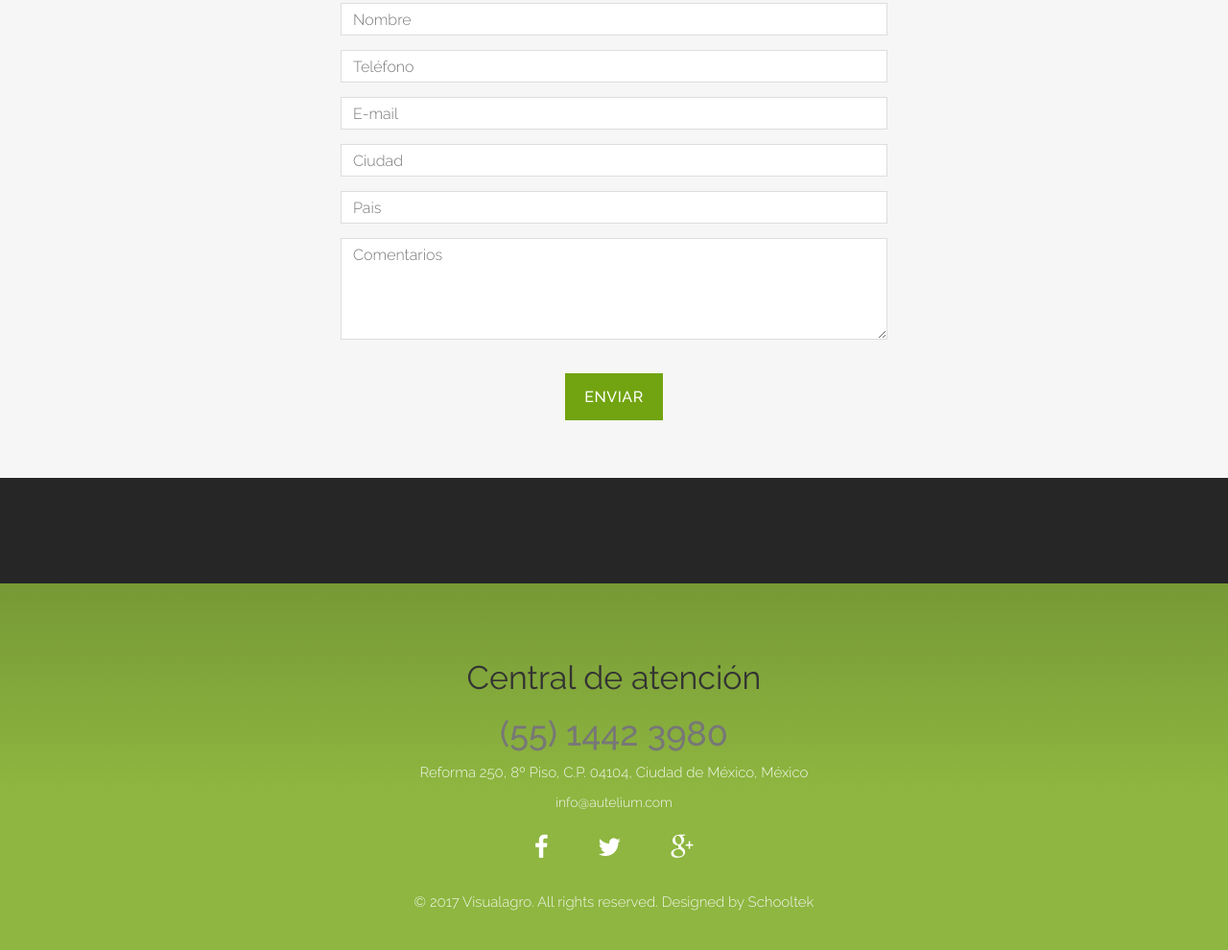
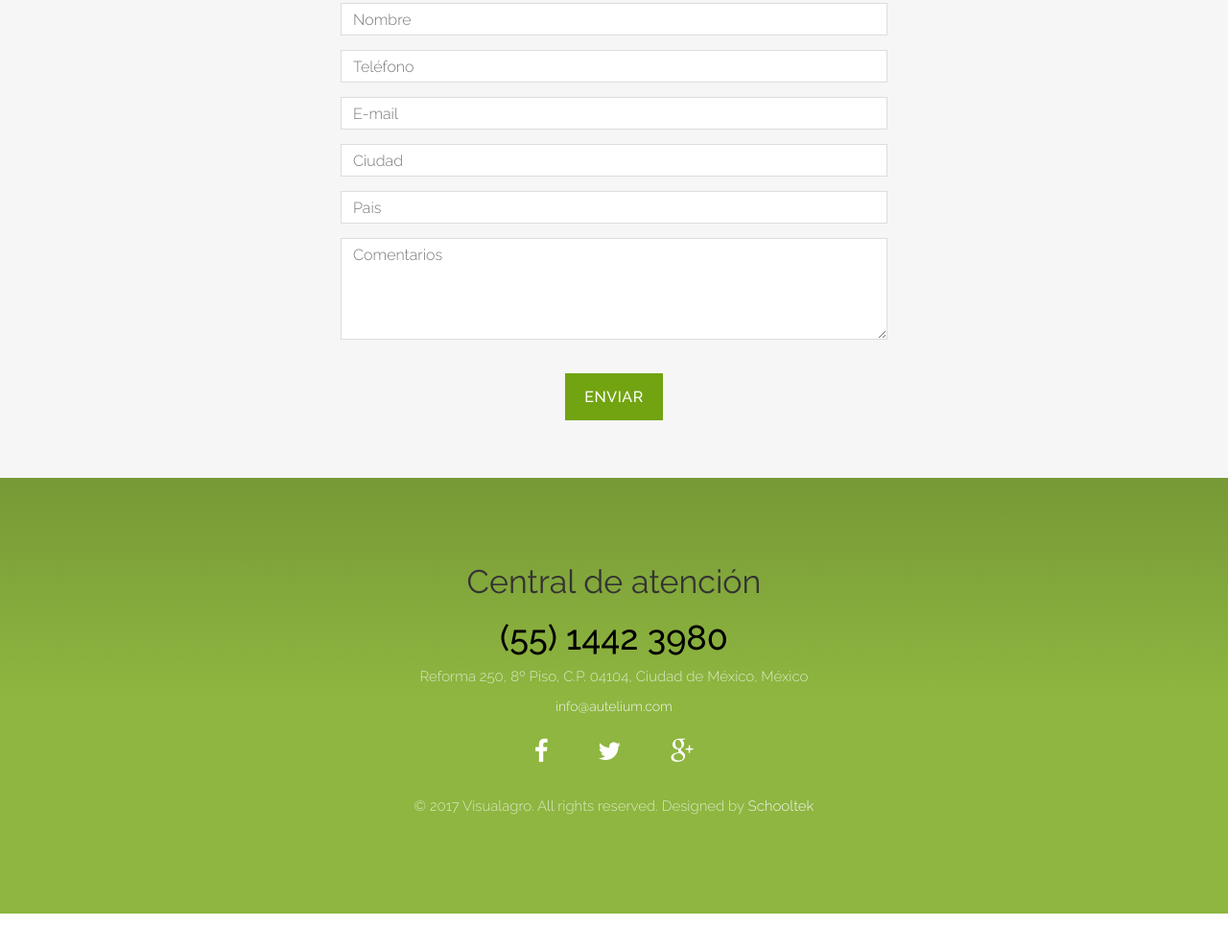
Before and after one commit to DiegoMatus/visualagro, a plain HTML site: page index.html in a window 1280 px wide. Shown: the part 2888-3878 px from the top of the page at 96% size. After the commit the page ends 3840 px from the top, so only its background shows below. Drawn offline with Linux system fonts and the light colour scheme; a script that the page names is missing.

Commit message:
fix - se removio linea negra del footer

```diff
--- a/css/style.css
+++ b/css/style.css
@@ -556,7 +556,11 @@ color: #777;
 /* Footer Section*/
 #footer {
 	background: #262626;
-	padding: 90px 0 0 0;
+	padding: 0 0 0 0;
+}
+#footer h1{
+
+	color:black;
 }
 #footer h3 {
 	color: #8eb640;
@@ -566,10 +570,10 @@ color: #777;
 	margin-bottom: 20px;
 }
 #footer .copyrights {
-	padding: 80px 0;
-	margin-top: 20px;
+	padding: 90px 0;
+	margin-top: 0px;
 	/* Permalink - use to edit and share this gradient: http://colorzilla.com/gradient-editor/#779936+0,8eb640+50 */
-	background: rgb(119,153,54); /* Old browsers */
+	background: rgb(114,164,17); /* Old browsers */
 	background: -moz-linear-gradient(top, rgba(119,153,54,1) 0%, rgba(142,182,64,1) 50%); /* FF3.6-15 */
 	background: -webkit-linear-gradient(top, rgba(119,153,54,1) 0%, rgba(142,182,64,1) 50%); /* Chrome10-25,Safari5.1-6 */
 	background: linear-gradient(to bottom, rgba(119,153,54,1) 0%, rgba(142,182,64,1) 50%); /* W3C, IE10+, FF16+, Chrome26+, Opera12+, Safari7+ */
@@ -593,7 +597,7 @@ filter: progid:DXImageTransform.Microsoft.gradient( startColorstr='#779936', end
 }
 #footer p {
 	font-size: 15px;
-	color: rgba(255,255,255,0.9)
+	color: rgba(255,255,255,0.7)
 }
 #footer a {
 	color: #f6f6f6;
--- a/index.html
+++ b/index.html
@@ -186,7 +186,7 @@
 </div>
 <div id="footer" class="col-xs-12">
   <div class="container-fluid text-center copyrights">
-  <div class="col-xs-12">
+  <div class="container">
     <h2>Central de atención</h2>
     <h1>(55) 1442 3980</h1>
     <p>Reforma 250, 8º Piso, C.P. 04104, Ciudad de México, México</p>
```
